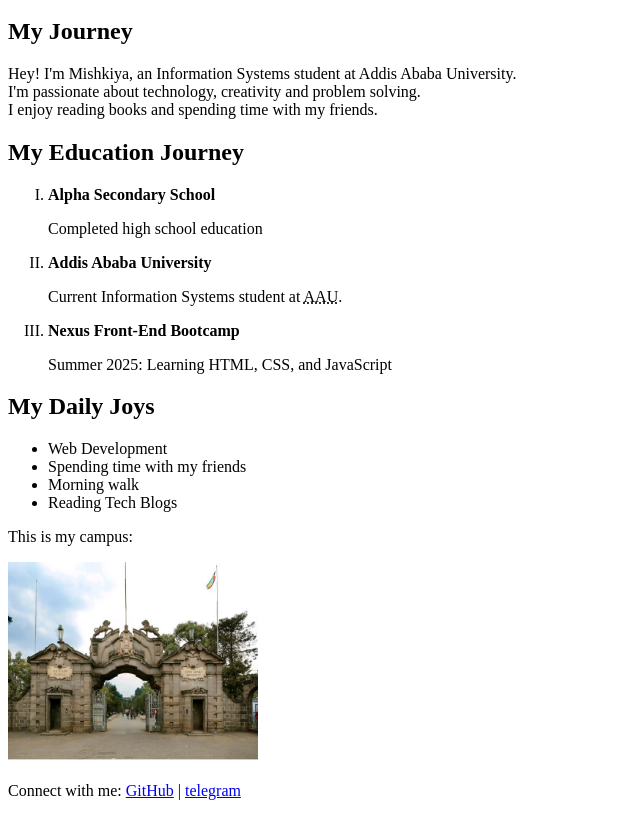
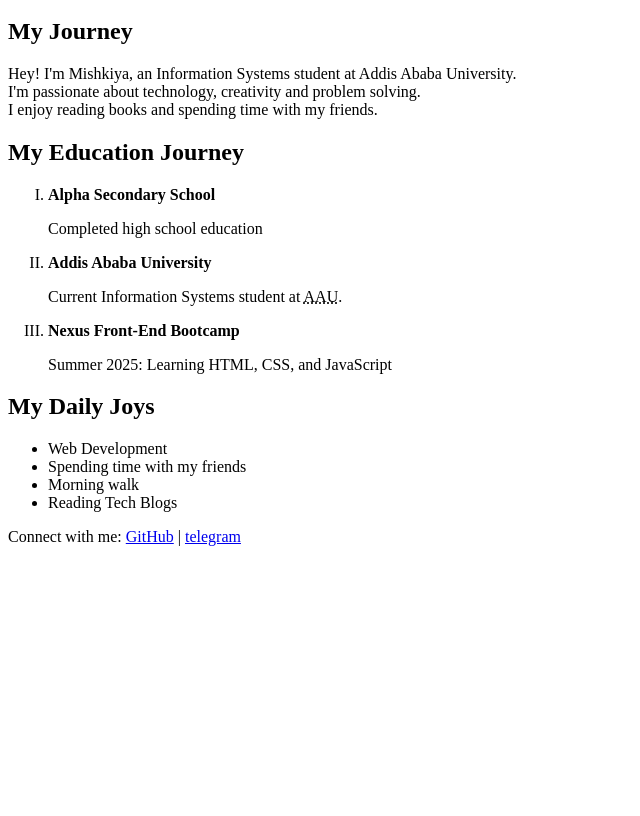
Before and after one commit to mishkiya/my-portfolio, a plain HTML site: page about.html in a window 1280 px wide. Shown: the part 100-916 px from the top of the page, without its empty margins (0-640 px from the left). After the commit the page ends 800 px from the top, so only its background shows below. Drawn offline with Linux system fonts and the light colour scheme.

Commit message:
finalize for submission

```diff
--- a/about.html
+++ b/about.html
@@ -57,8 +57,6 @@
             <li>Reading Tech Blogs</li>
         </ul>
 
-        <p>This is my campus:</p>
-        <img src="./image/aau-campus.jpg" alt="Addis Ababa University Campus" width="250" height="200">
     </section>
 
     <!-- footer -->
```
